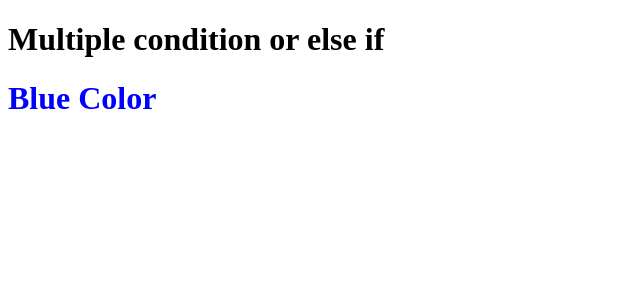
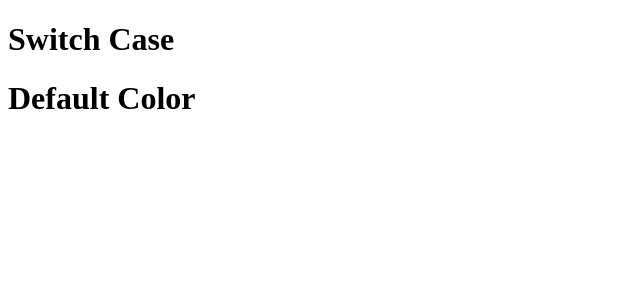
Before and after one commit to faisalmoinuddin99/ProductShut_FrontEnd, an Angular app: page / in a window 1280 px wide. Shown: the top 300 px of the page, without its empty margins (0-640 px from the left). Built offline with nearby package versions, Linux system fonts and the light colour scheme.

Commit message:
Switch Case example

```diff
--- a/src/app/app.component.html
+++ b/src/app/app.component.html
@@ -1,14 +1,11 @@
 <h1>{{title}}</h1>
 
 
-<ng-template [ngIf]="color === 'red'">
-    <h1 style="color: red;">Red Color</h1>
-</ng-template>
-
-<ng-template [ngIf]="color === 'green'">
-    <h1 style="color: green;">Green Color</h1>
-</ng-template>
-
-<ng-template [ngIf]="color === 'blue'">
-    <h1 style="color: blue;">Blue Color</h1>
-</ng-template>
+<div [ngSwitch]="color">
+    <h1 *ngSwitchCase="'red'" style="color: red;">Red Color</h1>
+    <h1 *ngSwitchCase="'green'" style="color: green;">Green Color</h1>
+    <h1 *ngSwitchCase="'blue'" style="color: blue;">Blue Color</h1>
+    <h1 *ngSwitchCase="'orange'" style="color: orange;">Ornage Color</h1>
+    <h1 *ngSwitchCase="'sky-blue'" style="color: skyblue;">Sky Color</h1>
+    <h1 *ngSwitchDefault >Default Color</h1>
+</div>
--- a/src/app/app.component.ts
+++ b/src/app/app.component.ts
@@ -6,9 +6,6 @@
   styleUrls: ['./app.component.css']
 })
 export class AppComponent {
-  title: string = 'Multiple condition or else if';
-
- show: boolean = false
-
- color = 'blue'
+  title: string = 'Switch Case';
+  color = ''
 }
```
